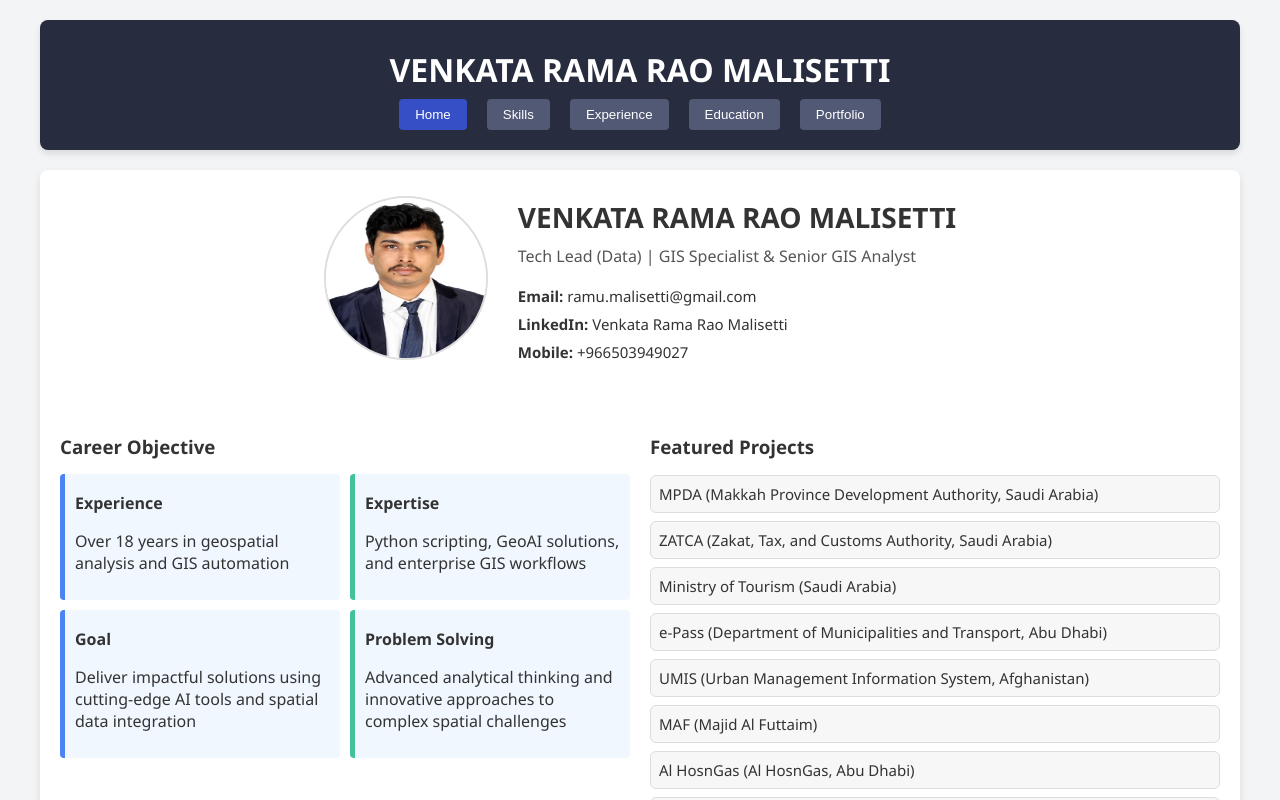
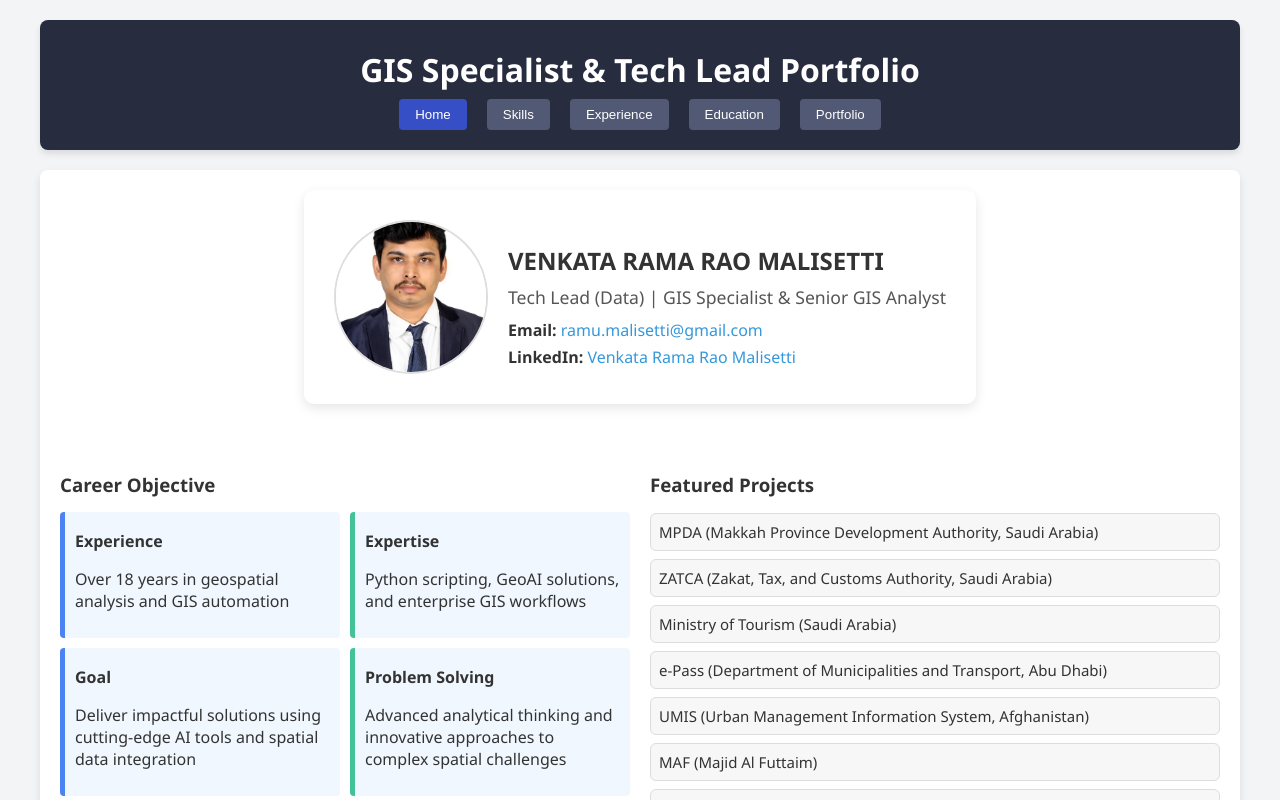
Before and after one commit to Ramumalisetti/RamsPortfolio, a React (Create React App) app: page / in a window 1280 px wide. Shown: the top 800 px of the page. Built offline with nearby package versions, Linux system fonts and the light colour scheme; the HTML template or start-up script is replaced by a standard one.

Commit message:
Updated portfolio with images and viewer

```diff
--- a/src/PortfolioApp.css
+++ b/src/PortfolioApp.css
@@ -643,3 +643,51 @@
   color: #555;
   list-style: disc;
 }
+.profile-container {
+  display: flex;
+  align-items: center;
+  gap: 20px;
+  background: #ffffff;
+  padding: 30px;
+  border-radius: 10px;
+  box-shadow: 0 4px 12px rgba(0,0,0,0.1);
+}
+
+.profile-container img {
+  width: 150px;
+  height: 150px;
+  border-radius: 50%;
+  border: 2px solid #ddd;
+  object-fit: cover;
+}
+
+.profile-container h2 {
+  margin-bottom: 5px;
+  font-size: 28px;
+  color: #222;
+}
+
+.profile-container h3 {
+  font-size: 1.1rem;
+  font-weight: 400;
+  color: #555;
+  margin-bottom: 10px;
+}
+
+.contact-info {
+  margin-top: 10px;
+}
+
+.contact-info p {
+  margin: 5px 0;
+  color: #333;
+}
+
+.contact-info a {
+  color: #3498db;
+  text-decoration: none;
+}
+
+.contact-info a:hover {
+  text-decoration: underline;
+}
--- a/src/PortfolioApp.js
+++ b/src/PortfolioApp.js
@@ -13,9 +13,12 @@ const PortfolioApp = () => {
     name: "VENKATA RAMA RAO MALISETTI",
     title: "Tech Lead (Data) | GIS Specialist & Senior GIS Analyst",
     email: "ramu.malisetti@gmail.com",
-    linkedin: "Venkata Rama Rao Malisetti",
-    mobile: "+966503949027",
+    linkedin: {
+      url: "https://www.linkedin.com/in/venkata-rama-rao-malisetti-26a27036",
+      display: "Venkata Rama Rao Malisetti"
+    }
   };
+
 
   const careerObjective = {
     experience: "Over 18 years in geospatial analysis and GIS automation",
@@ -85,7 +88,7 @@ const PortfolioApp = () => {
   return (
     <div className="portfolio-container">
       <header>
-        <h1>{personalInfo.name}</h1>
+        <h1>GIS Specialist & Tech Lead Portfolio</h1>
         <nav>
           {['home', 'skills', 'experience', 'education', 'portfolio'].map(section => (
             <button
@@ -143,12 +146,14 @@ const PortfolioApp = () => {
       src={`${process.env.PUBLIC_URL}/Images/Profile.jpg`}
       alt="Profile"
     />
-    <div className="personal-info">
-      <h2>{personalInfo.name}</h2>
-      <p className="job-title">{personalInfo.title}</p>
-      <p><strong>Email:</strong> {personalInfo.email}</p>
-      <p><strong>LinkedIn:</strong> {personalInfo.linkedin}</p>
-      <p><strong>Mobile:</strong> {personalInfo.mobile}</p>
+    <div className="profile-info">
+    <h1>VENKATA RAMA RAO MALISETTI</h1>
+    <h3>Tech Lead (Data) | GIS Specialist & Senior GIS Analyst</h3>
+      <div className="contact-info">
+      <p><strong>Email:</strong> <a href="mailto:ramu.malisetti@gmail.com">ramu.malisetti@gmail.com</a></p>
+      <p><strong>LinkedIn:</strong> <a href="https://www.linkedin.com/in/venkata-rama-rao-malisetti-26a27036" target="_blank" rel="noopener noreferrer">Venkata Rama Rao Malisetti</a></p>
+    </div>
+
     </div>
   </div>
 
```
